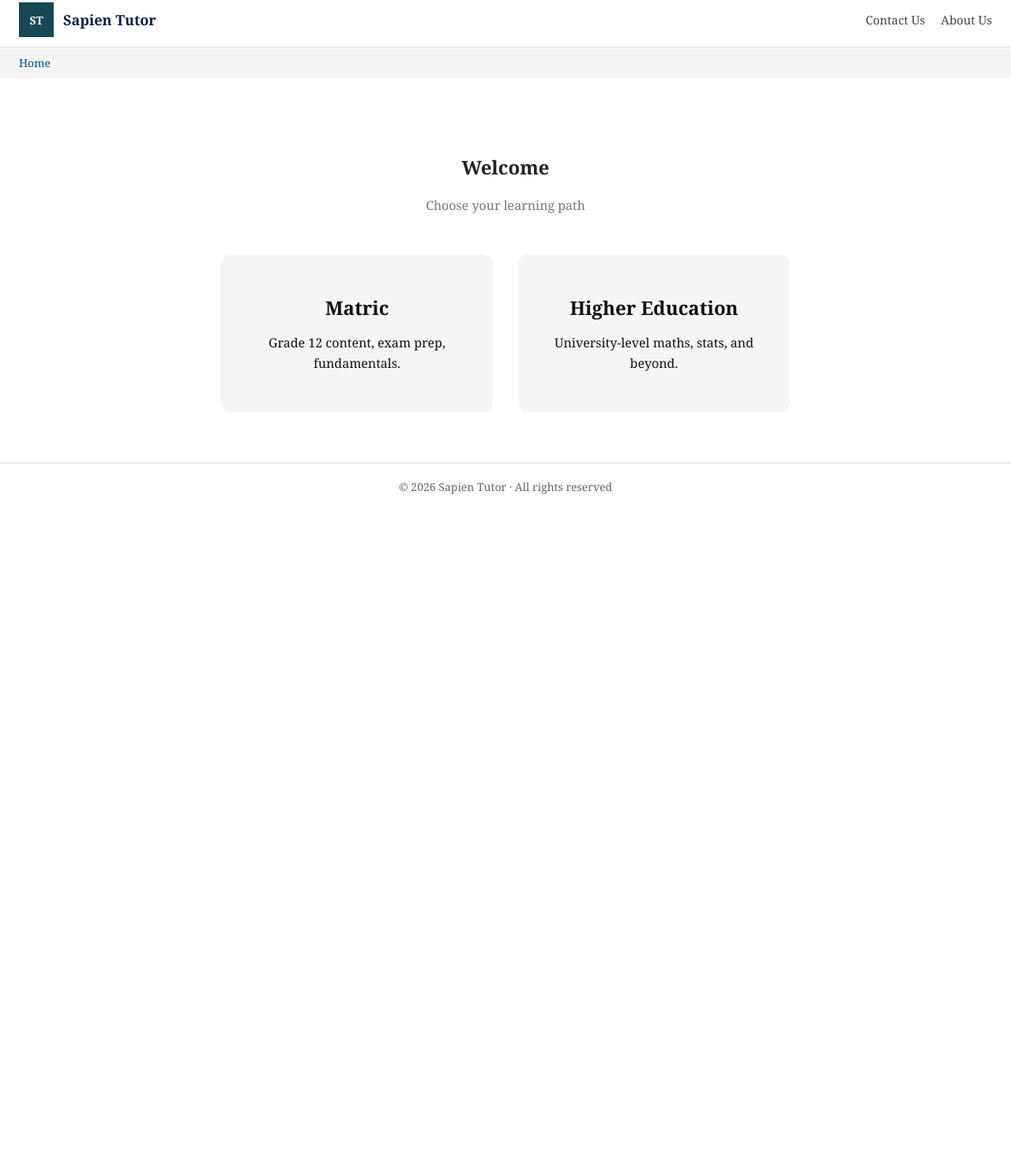
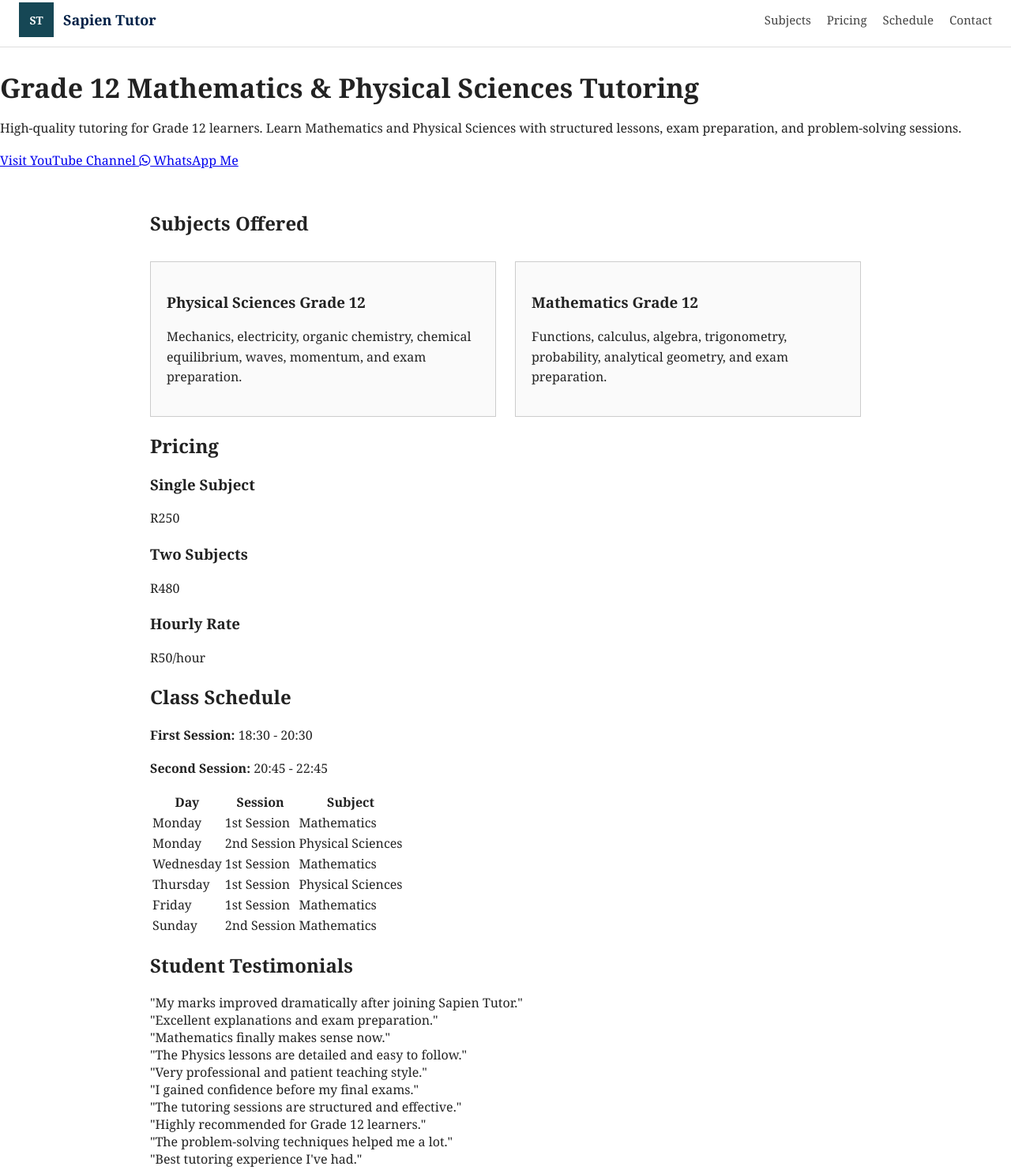
Before and after one commit to sapientutor97-arch/sapientutorr.github.io, a plain HTML site: page index.html in a window 1280 px wide. Shown: the part 9-1491 px from the top of the page at 79% size. Before the commit the page ends 800 px from the top, so only its background shows below. Drawn offline with Linux system fonts and the light colour scheme.

Commit message:
Update index.html

```diff
--- a/index.html
+++ b/index.html
@@ -1,11 +1,16 @@
 <!DOCTYPE html>
 <html lang="en">
 <head>
-    <meta charset="UTF-8">
-    <meta name="viewport" content="width=device-width, initial-scale=1.0">
-    <title>Sapien Tutor</title>
-    <link rel="stylesheet" href="style.css">
+  <meta charset="UTF-8" />
+  <meta name="viewport" content="width=device-width, initial-scale=1.0"/>
+  <title>Sapien Tutor</title>
+
+  <!-- Font Awesome for WhatsApp Icon -->
+  <link rel="stylesheet" href="https://cdnjs.cloudflare.com/ajax/libs/font-awesome/6.5.1/css/all.min.css">
+
+  <link rel="stylesheet" href="style.css">
 </head>
+
 <body>
 
 <header>
@@ -17,34 +22,184 @@
 
     <nav>
       <ul>
-        <li><a href="#">Contact Us</a></li>
-        <li><a href="#">About Us</a></li>
+        <li><a href="#subjects">Subjects</a></li>
+        <li><a href="#pricing">Pricing</a></li>
+        <li><a href="#schedule">Schedule</a></li>
+        <li><a href="#contact">Contact</a></li>
       </ul>
     </nav>
   </div>
 </header>
 
-<div class="breadcrumb">
-  <a href="index.html">Home</a>
-</div>
+<section class="hero">
+  <h1>Grade 12 Mathematics & Physical Sciences Tutoring</h1>
+
+  <p>
+    High-quality tutoring for Grade 12 learners.
+    Learn Mathematics and Physical Sciences with structured lessons,
+    exam preparation, and problem-solving sessions.
+  </p>
+
+  <div class="hero-buttons">
+    <a href="https://www.youtube.com/" target="_blank" class="youtube-btn">
+      Visit YouTube Channel
+    </a>
+
+    <a href="https://wa.me/27627120790" target="_blank" class="whatsapp-btn">
+      <i class="fab fa-whatsapp"></i> WhatsApp Me
+    </a>
+  </div>
+</section>
 
 <main>
-    <div class="home-container">
-        <h2>Welcome</h2>
-        <p class="subtitle">Choose your learning path</p>
 
-        <div class="choice-container">
-            <a href="matric.html" class="choice-card">
-                <h2>Matric</h2>
-                <p>Grade 12 content, exam prep, fundamentals.</p>
-            </a>
+  <!-- Subjects -->
+  <section id="subjects" class="card-section">
+    <h2>Subjects Offered</h2>
 
-            <a href="#" class="choice-card">
-                <h2>Higher Education</h2>
-                <p>University-level maths, stats, and beyond.</p>
-            </a>
-        </div>
+    <div class="subject-grid">
+      <div class="subject-card">
+        <h3>Physical Sciences Grade 12</h3>
+        <p>
+          Mechanics, electricity, organic chemistry,
+          chemical equilibrium, waves, momentum, and exam preparation.
+        </p>
+      </div>
+
+      <div class="subject-card">
+        <h3>Mathematics Grade 12</h3>
+        <p>
+          Functions, calculus, algebra, trigonometry,
+          probability, analytical geometry, and exam preparation.
+        </p>
+      </div>
     </div>
+  </section>
+
+  <!-- Pricing -->
+  <section id="pricing" class="card-section">
+    <h2>Pricing</h2>
+
+    <div class="pricing-container">
+      <div class="price-card">
+        <h3>Single Subject</h3>
+        <p class="price">R250</p>
+      </div>
+
+      <div class="price-card">
+        <h3>Two Subjects</h3>
+        <p class="price">R480</p>
+      </div>
+
+      <div class="price-card">
+        <h3>Hourly Rate</h3>
+        <p class="price">R50/hour</p>
+      </div>
+    </div>
+  </section>
+
+  <!-- Schedule -->
+  <section id="schedule" class="card-section">
+    <h2>Class Schedule</h2>
+
+    <div class="schedule-box">
+
+      <p><strong>First Session:</strong> 18:30 - 20:30</p>
+      <p><strong>Second Session:</strong> 20:45 - 22:45</p>
+
+      <table>
+        <tr>
+          <th>Day</th>
+          <th>Session</th>
+          <th>Subject</th>
+        </tr>
+
+        <tr>
+          <td>Monday</td>
+          <td>1st Session</td>
+          <td>Mathematics</td>
+        </tr>
+
+        <tr>
+          <td>Monday</td>
+          <td>2nd Session</td>
+          <td>Physical Sciences</td>
+        </tr>
+
+        <tr>
+          <td>Wednesday</td>
+          <td>1st Session</td>
+          <td>Mathematics</td>
+        </tr>
+
+        <tr>
+          <td>Thursday</td>
+          <td>1st Session</td>
+          <td>Physical Sciences</td>
+        </tr>
+
+        <tr>
+          <td>Friday</td>
+          <td>1st Session</td>
+          <td>Mathematics</td>
+        </tr>
+
+        <tr>
+          <td>Sunday</td>
+          <td>2nd Session</td>
+          <td>Mathematics</td>
+        </tr>
+
+      </table>
+    </div>
+  </section>
+
+  <!-- Testimonials -->
+  <section class="card-section">
+    <h2>Student Testimonials</h2>
+
+    <div class="testimonial-wrapper">
+      <div class="testimonial-track">
+
+        <div class="testimonial">"My marks improved dramatically after joining Sapien Tutor."</div>
+
+        <div class="testimonial">"Excellent explanations and exam preparation."</div>
+
+        <div class="testimonial">"Mathematics finally makes sense now."</div>
+
+        <div class="testimonial">"The Physics lessons are detailed and easy to follow."</div>
+
+        <div class="testimonial">"Very professional and patient teaching style."</div>
+
+        <div class="testimonial">"I gained confidence before my final exams."</div>
+
+        <div class="testimonial">"The tutoring sessions are structured and effective."</div>
+
+        <div class="testimonial">"Highly recommended for Grade 12 learners."</div>
+
+        <div class="testimonial">"The problem-solving techniques helped me a lot."</div>
+
+        <div class="testimonial">"Best tutoring experience I've had."</div>
+
+      </div>
+    </div>
+  </section>
+
+  <!-- Contact -->
+  <section id="contact" class="card-section">
+    <h2>Contact Information</h2>
+
+    <div class="contact-box">
+      <p><strong>Email:</strong> sapientutor97@gmail.com</p>
+
+      <p><strong>WhatsApp:</strong> 0627120790</p>
+
+      <a href="https://wa.me/27627120790" target="_blank" class="whatsapp-large">
+        <i class="fab fa-whatsapp"></i> Message on WhatsApp
+      </a>
+    </div>
+  </section>
+
 </main>
 
 <footer>
@@ -52,6 +207,7 @@
 </footer>
 
 </body>
+</html>
 
 
 </html>
```
